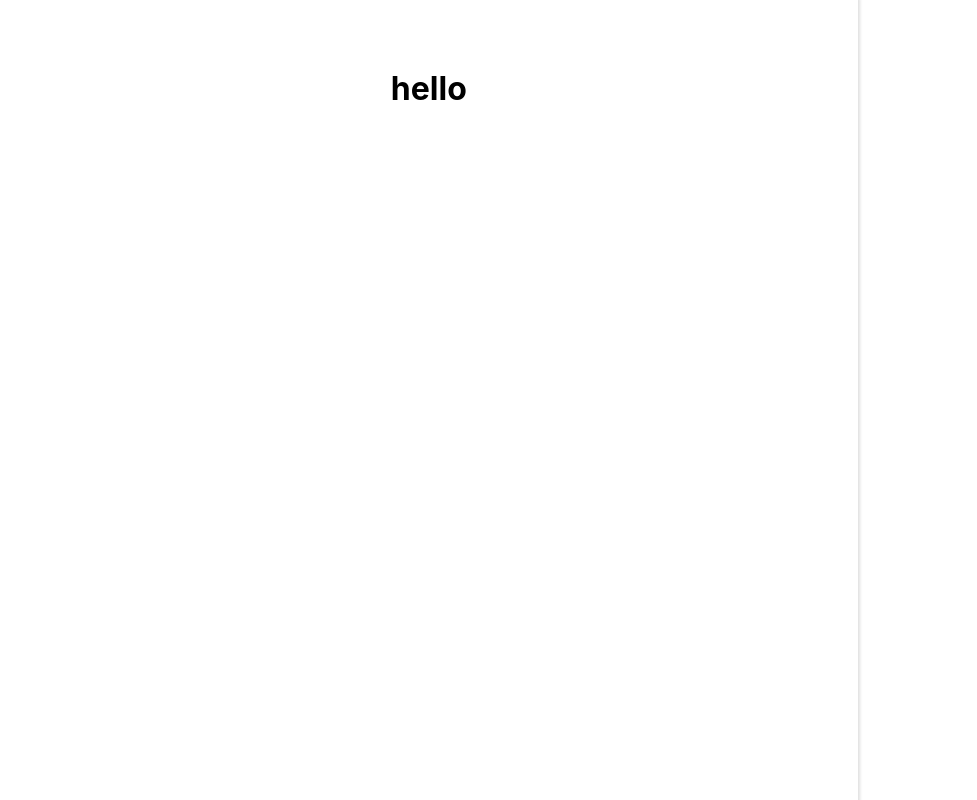
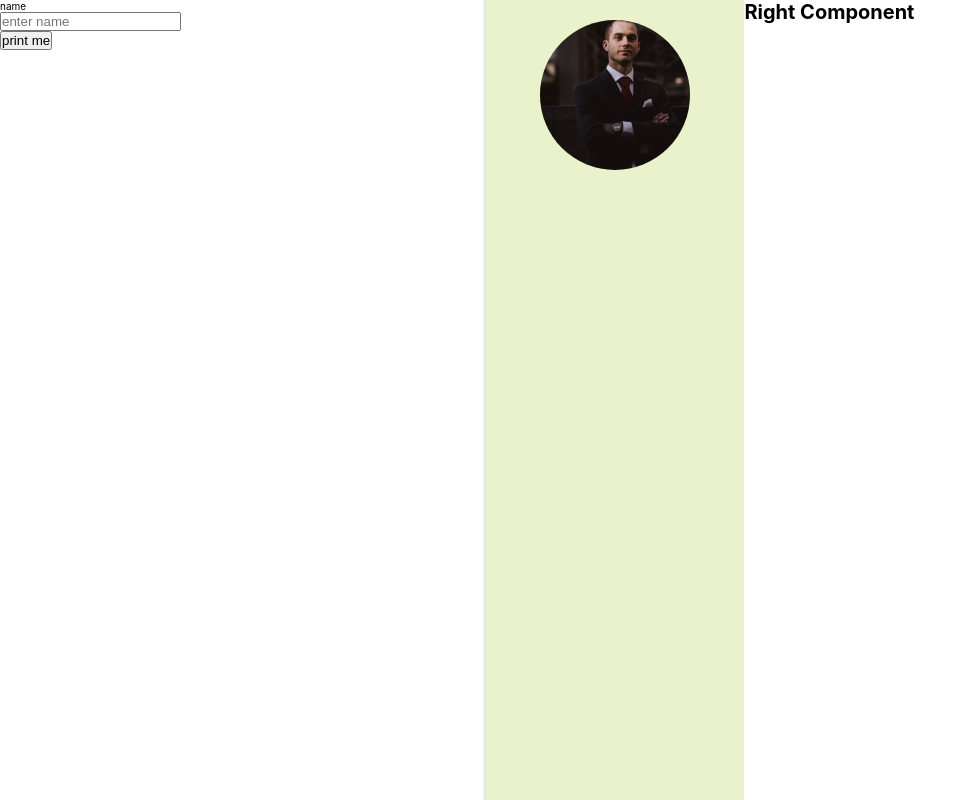
Before and after one commit to dineshveguru/resume-builder-remastered, a React (Create React App) app: page / in a window 1280 px wide. Shown: the top 800 px of the page, without its empty margins (0-977 px from the left). Built offline with nearby package versions, Linux system fonts and the light colour scheme.

Commit message:
completed upto name

```diff
--- a/src/App.css
+++ b/src/App.css
@@ -1,38 +1,4 @@
-.App {
-  text-align: center;
+.App{
+  display: flex;
+  justify-content: space-between;
 }
-
-.App-logo {
-  height: 40vmin;
-  pointer-events: none;
-}
-
-@media (prefers-reduced-motion: no-preference) {
-  .App-logo {
-    animation: App-logo-spin infinite 20s linear;
-  }
-}
-
-.App-header {
-  background-color: #282c34;
-  min-height: 100vh;
-  display: flex;
-  flex-direction: column;
-  align-items: center;
-  justify-content: center;
-  font-size: calc(10px + 2vmin);
-  color: white;
-}
-
-.App-link {
-  color: #61dafb;
-}
-
-@keyframes App-logo-spin {
-  from {
-    transform: rotate(0deg);
-  }
-  to {
-    transform: rotate(360deg);
-  }
-}
--- a/src/App.js
+++ b/src/App.js
@@ -2,16 +2,32 @@ import "./App.css";
 import { useReactToPrint } from "react-to-print";
 import Resume from "./components/Resume";
 import React, { useRef } from "react";
+import Form from "./components/Form";
 
 function App() {
+  const [details, setDetails] = React.useState({
+    name: "",
+  });
+  function changeDetails(event) {
+    const { name, value } = event.target;
+    setDetails((prevData) => ({
+      ...prevData,
+      [name]: value,
+    }));
+  }
   const componentRef = useRef();
   const handlePrint = useReactToPrint({
     content: () => componentRef.current,
   });
   return (
     <div className="App">
-      <Resume innerRef={componentRef} />
-      <button onClick={handlePrint}>print me</button>
+      <div>
+        <Form details={details} changeDetails={changeDetails} />
+        <button onClick={handlePrint}>print me</button>
+      </div>
+      <div>
+        <Resume innerRef={componentRef} details={details} />
+      </div>
     </div>
   );
 }
--- /dev/null
+++ b/src/components/Form.js
@@ -0,0 +1,16 @@
+function Form(props) {
+  return (
+    <div>
+      <p>name</p>
+      <input
+        type="text"
+        placeholder="enter name"
+        value={props.details.name}
+        name="name"
+        onChange={props.changeDetails}
+      />
+    </div>
+  );
+}
+
+export default Form;
--- /dev/null
+++ b/src/components/LeftComponents/LeftComponent.js
@@ -0,0 +1,19 @@
+import "../../styles/leftComponent.css";
+
+function LeftComponent(props) {
+  return (
+    <div className="left--container">
+      <div
+        className="image--container"
+        style={{
+          backgroundImage: "url(/test.jpg)",
+          backgroundPosition: "center",
+          backgroundSize: "cover",
+        }}
+      ></div>
+      <h1 className="person--name">{props.details.name}</h1>
+    </div>
+  );
+}
+
+export default LeftComponent;
--- a/src/components/Resume.js
+++ b/src/components/Resume.js
@@ -1,10 +1,13 @@
 import "../styles/resume.css";
+import LeftComponent from "./LeftComponents/LeftComponent";
+import RightComponent from "./RightComponents/RightComponent";
 
 function Resume(props) {
   return (
     <div>
       <div className="resume-container" ref={props.innerRef}>
-        <h1>hello</h1>
+        <LeftComponent details={props.details} />
+        <RightComponent />
       </div>
     </div>
   );
--- /dev/null
+++ b/src/components/RightComponents/RightComponent.js
@@ -0,0 +1,9 @@
+function RightComponent() {
+  return (
+    <div>
+      <h1>Right Component</h1>
+    </div>
+  );
+}
+
+export default RightComponent;
--- /dev/null
+++ b/src/styles/leftComponent.css
@@ -0,0 +1,26 @@
+html{
+    font-size: 62.5%;
+}
+
+.left--container{
+    width: 30%;
+    background-color: rgba(149, 189, 0, 0.2);
+    height: inherit;
+    padding: 2rem 1rem;
+    display: flex;
+    flex-direction: column;
+    align-items: center;
+}
+
+.image--container{
+    width: 15rem;
+    height: 15rem;
+    border-radius: 7.5rem;
+}
+
+.person--name{
+    font-size: 3rem;
+    color: rgb(149, 189, 0);
+    text-align: center;
+    margin-top: 1.5rem;
+}
--- a/src/styles/resume.css
+++ b/src/styles/resume.css
@@ -1,6 +1,15 @@
+html{
+    font-size: 62.5%;
+}
+
+*{
+    padding: 0;
+    margin: 0;
+}
+
 .resume-container{
     width: 210mm;
     min-height: 297mm;
-    padding: 3rem 2rem;
     box-shadow: 0px 0px 3px 2px rgb(223, 223, 223);
+    display: flex;
 }
```
Also changed, not shown: public/test.jpg (added).
